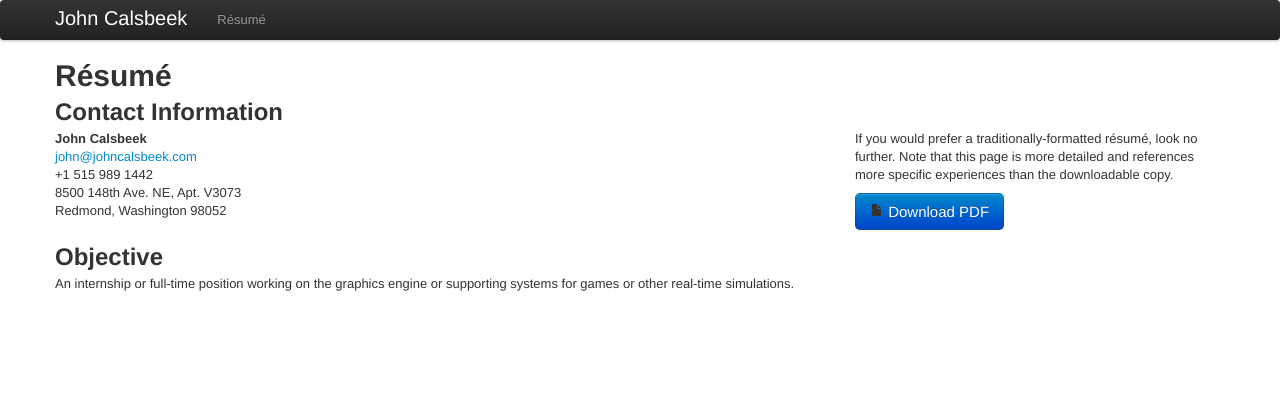
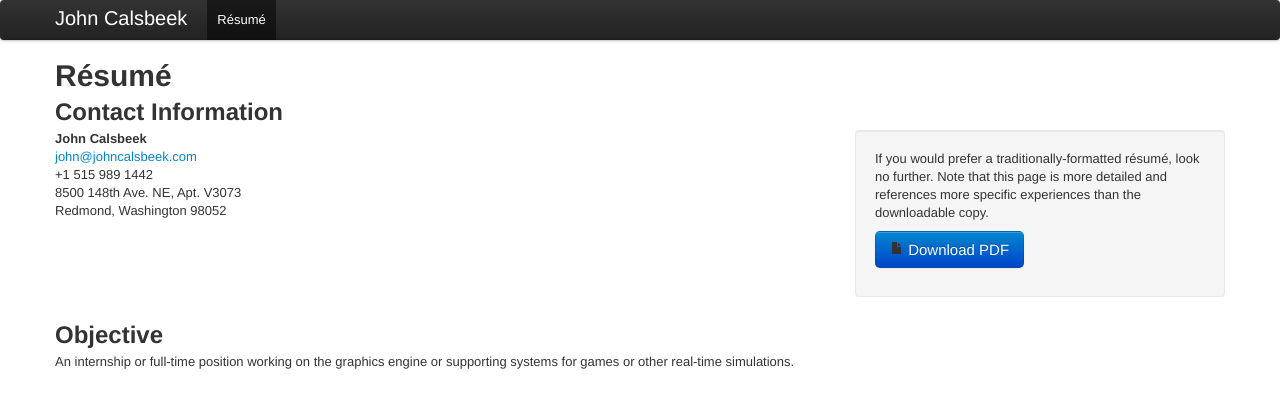
Before and after one commit to Nexuapex/nexuapex.github.com, a Jekyll site: the page built from resume.html, in a window 1280 px wide. Shown: the top 408 px of the page. Built offline with Jekyll 4.4.1, drawn with Linux system fonts in a browser that asks for light colours; nearby versions of some CDN libraries.

Commit message:
Put the PDF download in a well.

```diff
--- a/_layouts/default.html
+++ b/_layouts/default.html
@@ -33,7 +33,7 @@
                 {% if page.url == link.url %}
                   {% assign mode = 'active' %}
                 {% endif %}
-                <li><a class="{{ mode }}" href="{{ link.url }}">{{ link.title }}</a></li>
+                <li class="{{ mode }}"><a href="{{ link.url }}">{{ link.title }}</a></li>
               {% endfor %}
             </div>
           </div>
--- a/resume.html
+++ b/resume.html
@@ -15,10 +15,12 @@ title: R&eacute;sum&eacute;
   </div>
   <div class="span4">
     <h2>&nbsp;</h2>
-    <p>If you would prefer a traditionally-formatted r&eacute;sum&eacute;, look
-       no further. Note that this page is more detailed and references more
-       specific experiences than the downloadable copy.</p>
-    <p><a class="btn btn-large btn-primary" target="_blank" href="/files/resume.pdf"><i class="icon-file"></i> Download PDF</a></p>
+    <div class="well">
+      <p>If you would prefer a traditionally-formatted r&eacute;sum&eacute;, look
+         no further. Note that this page is more detailed and references more
+         specific experiences than the downloadable copy.</p>
+      <p><a class="btn btn-large btn-primary" target="_blank" href="/files/resume.pdf"><i class="icon-file"></i> Download PDF</a></p>
+    </div>
   </div>
 </div>
 <div class="row">
```
